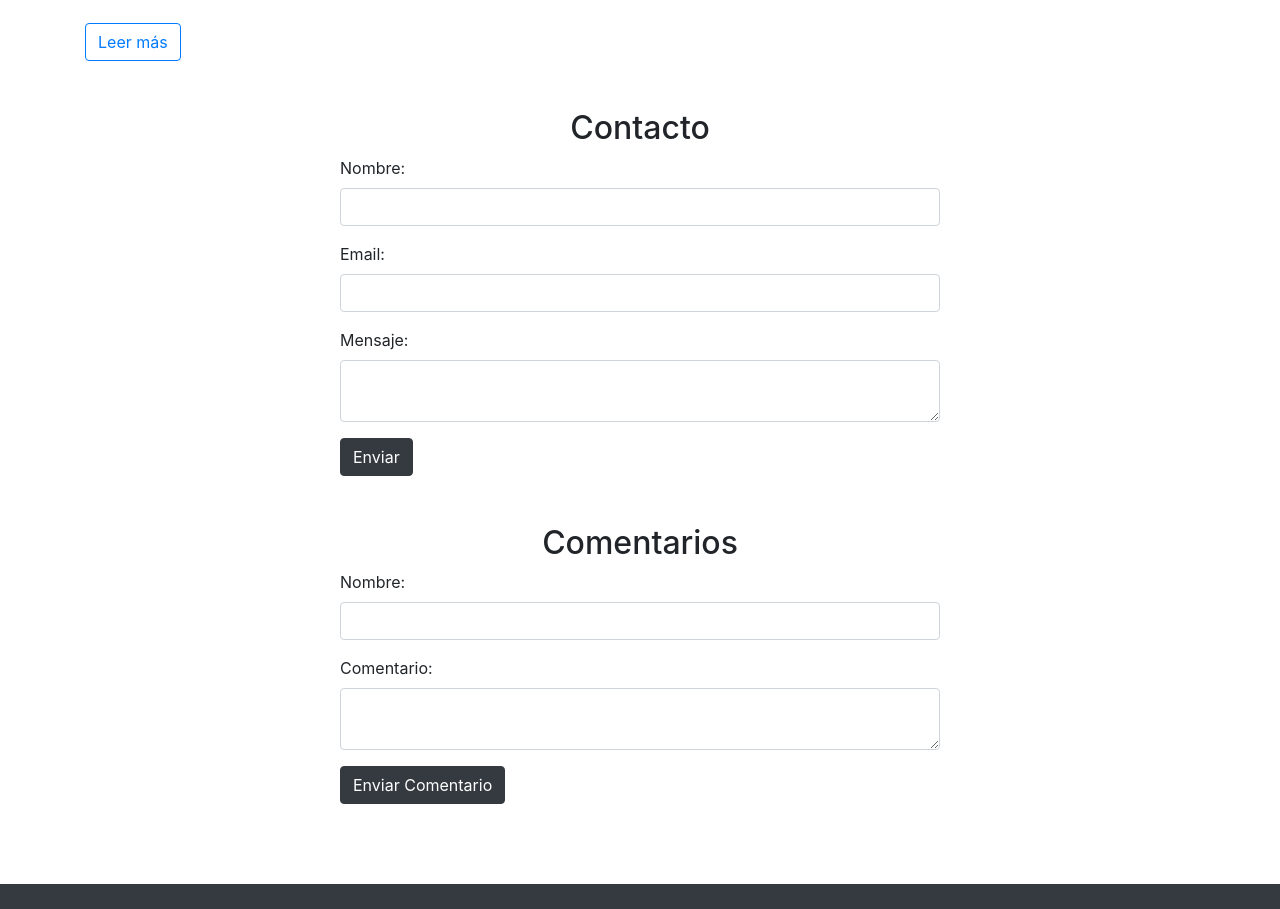
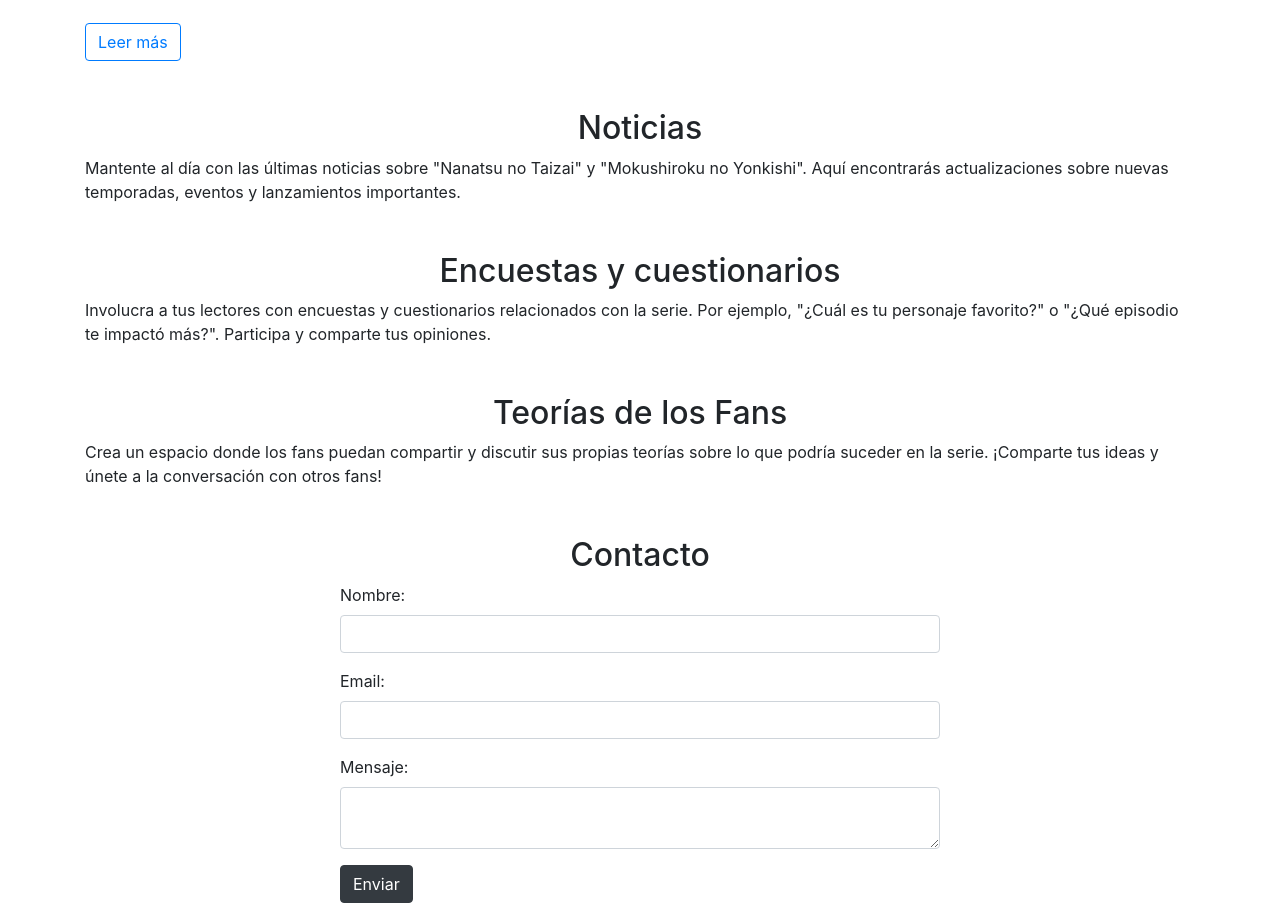
Before and after one commit to DavidPerez9988/Nanatsu-no-Taizai, a plain HTML site: page index.html in a window 1280 px wide. Shown: the part 1994-2903 px from the top of the page. Drawn offline with nearby package versions, Linux system fonts and the light colour scheme.

Commit message:
Update index.html

```diff
--- a/index.html
+++ b/index.html
@@ -147,6 +147,21 @@
             </article>
         </section>
 
+        <section id="noticias" class="mt-5">
+            <h2 class="text-center">Noticias</h2>
+            <p>Mantente al día con las últimas noticias sobre "Nanatsu no Taizai" y "Mokushiroku no Yonkishi". Aquí encontrarás actualizaciones sobre nuevas temporadas, eventos y lanzamientos importantes.</p>
+        </section>
+
+        <section id="encuestas" class="mt-5">
+            <h2 class="text-center">Encuestas y cuestionarios</h2>
+            <p>Involucra a tus lectores con encuestas y cuestionarios relacionados con la serie. Por ejemplo, "¿Cuál es tu personaje favorito?" o "¿Qué episodio te impactó más?". Participa y comparte tus opiniones.</p>
+        </section>
+
+        <section id="teorias" class="mt-5">
+            <h2 class="text-center">Teorías de los Fans</h2>
+            <p>Crea un espacio donde los fans puedan compartir y discutir sus propias teorías sobre lo que podría suceder en la serie. ¡Comparte tus ideas y únete a la conversación con otros fans!</p>
+        </section>
+
         <section id="contacto" class="mt-5">
             <h2 class="text-center">Contacto</h2>
             <form action="#" method="post" class="mx-auto" style="max-width: 600px;">
```
